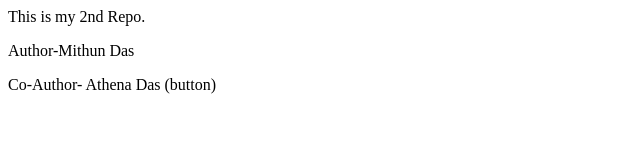
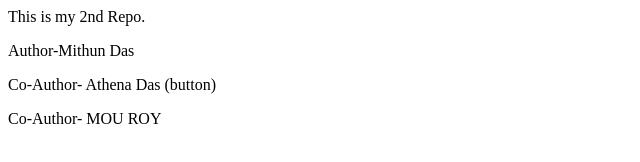
Before and after one commit to MithunzDas/localRepo, a plain HTML site: page index.html in a window 1280 px wide. Shown: the whole page, without its empty margins (0-640 px from the left). Drawn offline with Linux system fonts and the light colour scheme.

Commit message:
Add MOU ROY

```diff
--- a/index.html
+++ b/index.html
@@ -1,3 +1,4 @@
 <p>This is my 2nd Repo.</p>
 <p>Author-Mithun Das</p>
 <p>Co-Author- Athena Das (button)</p>
+<p>Co-Author- MOU ROY</p>
```
